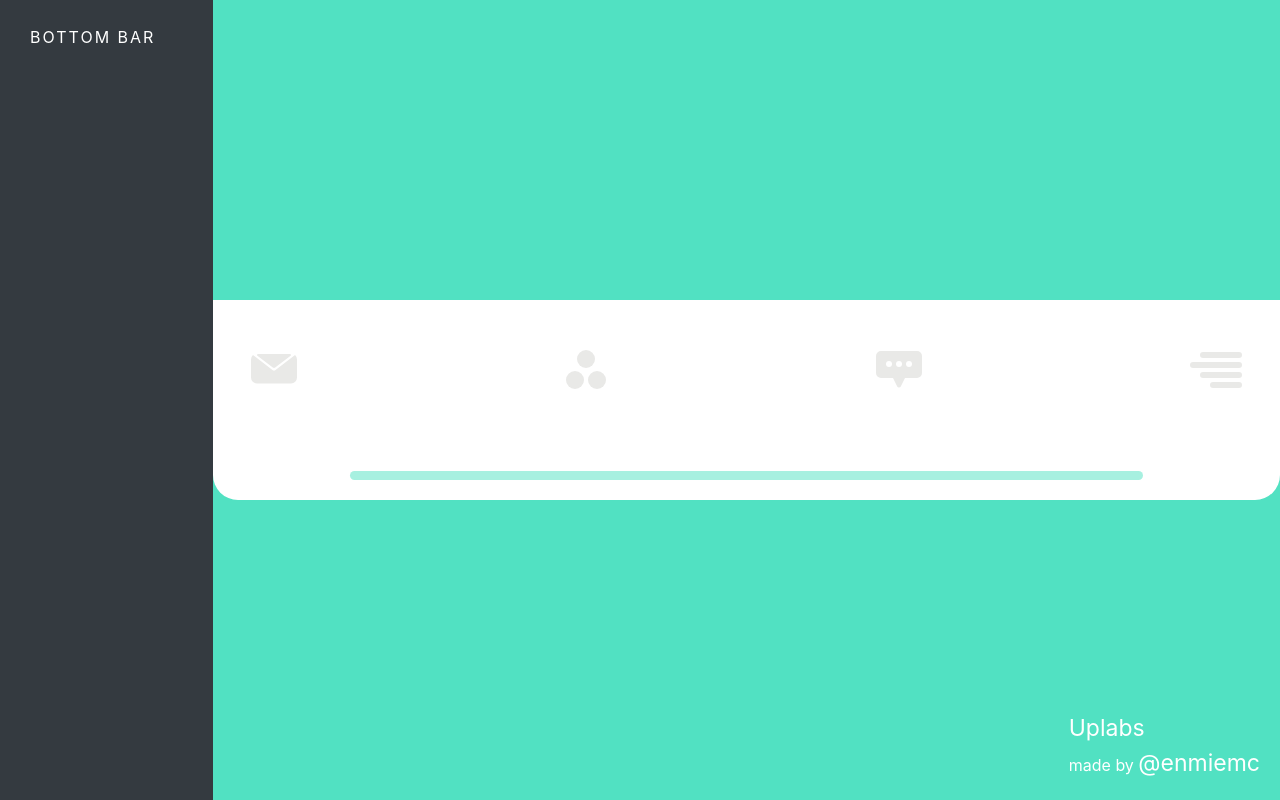
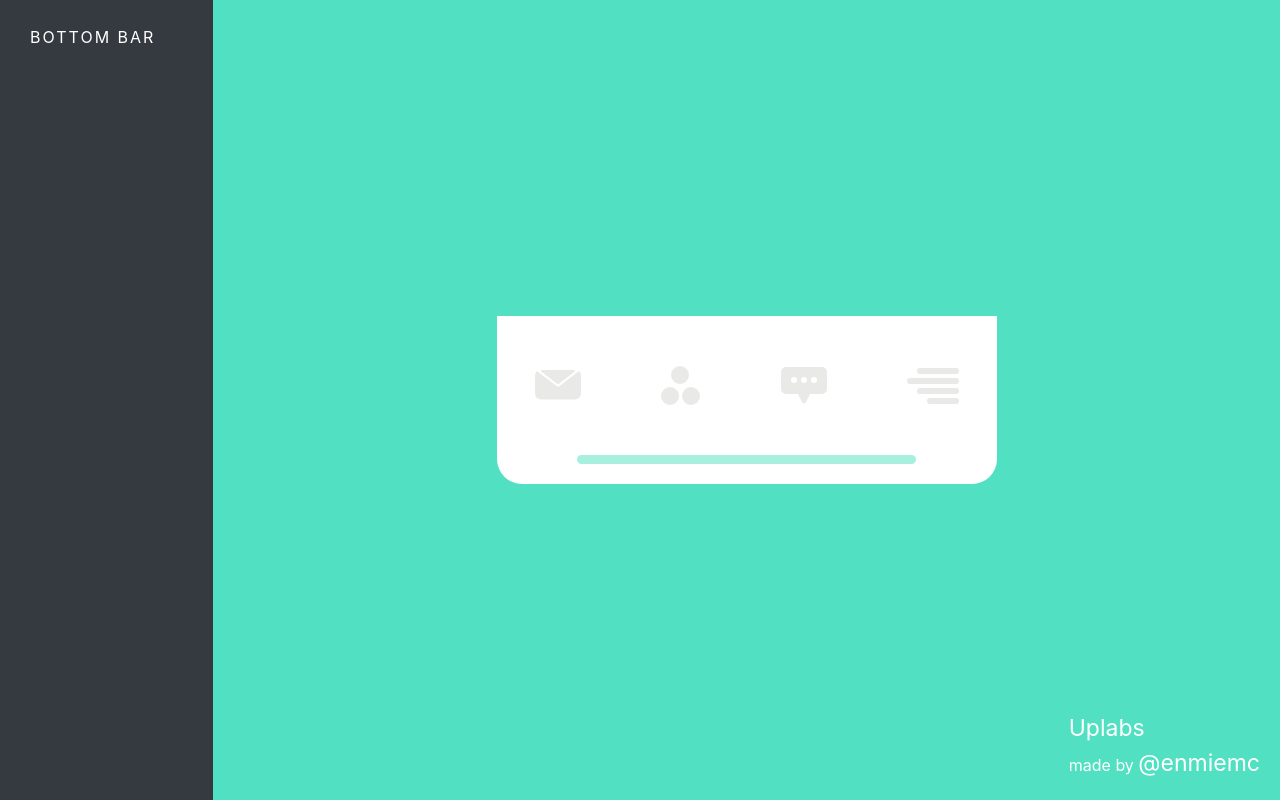
Before and after one commit to kfurfles/Animations, an Angular app: page /bottom in a window 1280 px wide. Built offline with nearby package versions, Linux system fonts and the light colour scheme.

Commit message:
generic cli message

```diff
--- a/src/app/app.component.html
+++ b/src/app/app.component.html
@@ -1,6 +1,6 @@
 <div class="container-fluid">
   <div class="row">
-    <div class="col-md-2">
+    <div class="col-md-2 only-desktop">
       <div class="app-menu"></div>
     </div>
     <div class="col container-fluid" [@routerTransition]="getState(o)">
--- a/src/app/app.component.scss
+++ b/src/app/app.component.scss
@@ -7,3 +7,10 @@
   width: inherit;
   height: 100vh;
 }
+
+.only-desktop{
+  @media (max-width: 992px) {
+    padding: 0;
+    flex: 0;
+  }
+}
--- a/src/app/bottom-bar/bottom-bar.component.scss
+++ b/src/app/bottom-bar/bottom-bar.component.scss
@@ -1,4 +1,5 @@
 .bottom-bar{
+  padding: 15px;
   min-height: 100vh;
   margin: 0 -15px;
   background-color: #51e1c2;
@@ -28,6 +29,7 @@
   }
 
   &__bar{
+    max-width: 500px;
     overflow: hidden;
     width: 100%;
     border-radius: 0px 0px 25px 25px;
@@ -40,16 +42,12 @@
   }
 
   &__nav-bar{
-    margin-top: 30px;
+    margin-top: 3rem;
     height: 9px;
     width: 80%;
     background-color: #51e1c2;
     opacity: .5;
     border-radius: 25px;
-
-    @media (min-width: 576px) {
-      margin-top: 5rem;
-    }
   }
 }
 
--- a/src/app/menu/menu.component.scss
+++ b/src/app/menu/menu.component.scss
@@ -2,17 +2,22 @@
   @media (min-width: 992px) {
     display: block !important;
   }
+
 }
 
 .mobile-menu{
-  position: relative;
+  position: fixed;
   z-index: 999;
-  margin: -25px -20px;
+  margin: 0;
+  width: 100%;
   @media (min-width: 992px) {
     display: none !important;
   }
 }
 .app-menu{
+  @media (max-width: 992px) {
+    padding: 0 !important;
+  }
   &__list{
     display: none;
     list-style: none;
```
Also changed, not shown: 4 other files (tests, documents, lock files or other folders).
